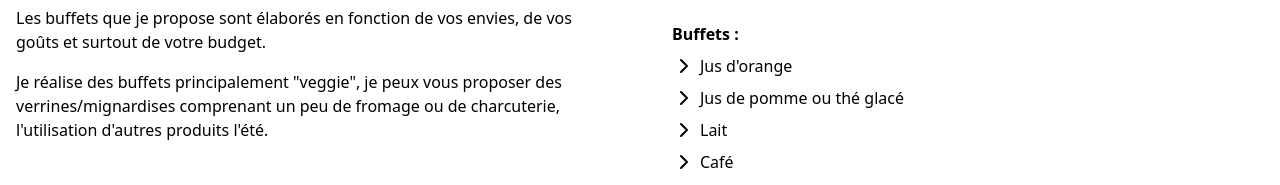
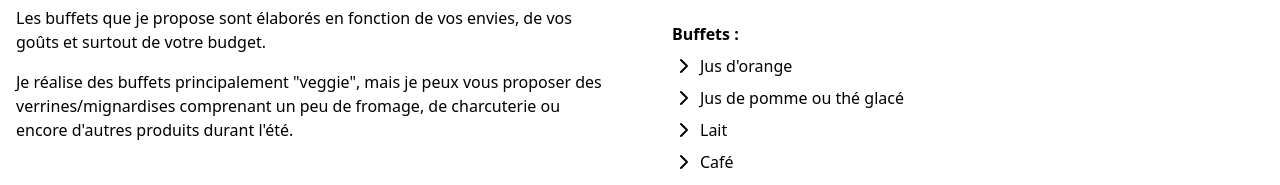
Before and after one commit to Foohx/esprit-primeur, a Next.js app: page /apicius/buffets in a window 1280 px wide. Shown: the part 662-847 px from the top of the page. Built offline with nearby package versions, Linux system fonts and the light colour scheme.

Commit message:
fix: buffet textes

```diff
--- a/src/pages/apicius/buffets.tsx
+++ b/src/pages/apicius/buffets.tsx
@@ -34,9 +34,9 @@ export default function Page() {
               envies, de vos goûts et surtout de votre budget.`}
             </p>
             <p>
-              {`Je réalise des buffets principalement "veggie", je peux vous
-              proposer des verrines/mignardises comprenant un peu de fromage ou
-              de charcuterie, l'utilisation d'autres produits l'été.`}
+              {`Je réalise des buffets principalement "veggie", mais je peux vous
+              proposer des verrines/mignardises comprenant un peu de fromage,
+              de charcuterie ou encore d'autres produits durant l'été.`}
             </p>
           </>
         }
```
